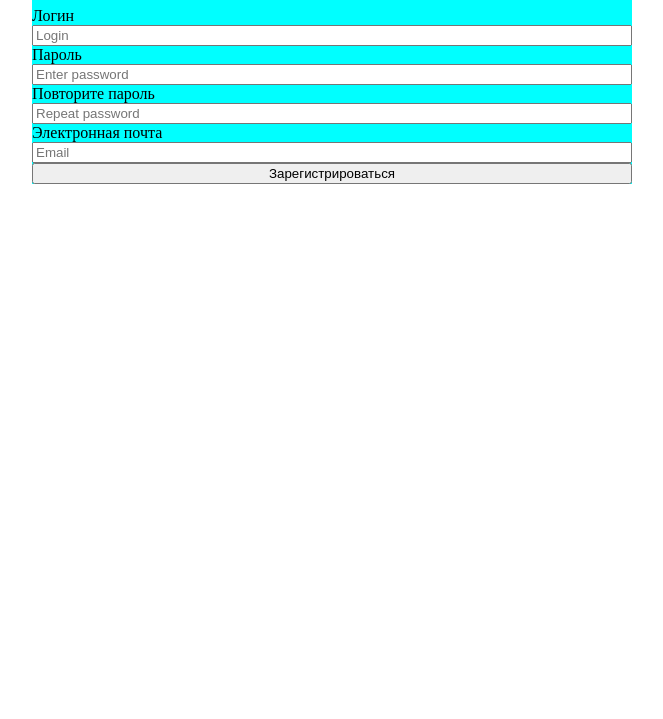
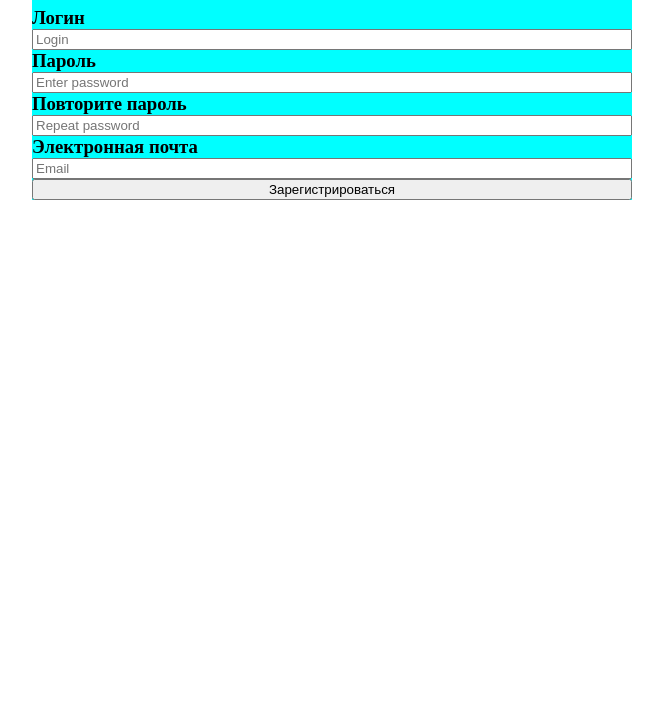
Before and after one commit to AleksandrSmirnov92/nodeJsCourse, a website: page pages/index.html in a window 1280 px wide. Shown: the part 81-800 px from the top of the page, without its empty margins (308-971 px from the left). Drawn offline with Linux system fonts and the light colour scheme.

Commit message:
делаю форму-довил стили

```diff
--- a/pages/index.html
+++ b/pages/index.html
@@ -7,21 +7,36 @@
     <title>Form</title>
     <link rel="stylesheet" href="/style.css" />
   </head>
+  <style>
+    .container {
+      display: flex;
+      margin: 0 auto;
+      width: 600px;
+      flex-direction: column;
+      background-color: aqua;
+    }
+    .Registration {
+      text-align: center;
+    }
+    h3 {
+      margin: 0;
+    }
+  </style>
   <body>
     <form>
       <div class="container">
-        <h1>Регистрация</h1>
-        <label for="Login">Логин</label>
+        <h1 class="Registration">Регистрация</h1>
+        <label for="Login"><h3>Логин</h3></label>
         <input type="text" name="Login" placeholder="Login" />
-        <label for="Password">Пароль</label>
+        <label for="Password"><h3>Пароль</h3></label>
         <input type="password" name="Password" placeholder="Enter password" />
-        <label for="Repeat_password">Повторите пароль</label>
+        <label for="Repeat_password"><h3>Повторите пароль</h3></label>
         <input
           type="text"
           name="Repeat_password"
           placeholder="Repeat password"
         />
-        <label for="Email">Электронная почта</label>
+        <label for="Email"><h3>Электронная почта</h3></label>
         <input type="email" name="Email" placeholder="Email" />
         <button type="submit">Зарегистрироваться</button>
       </div>
```
